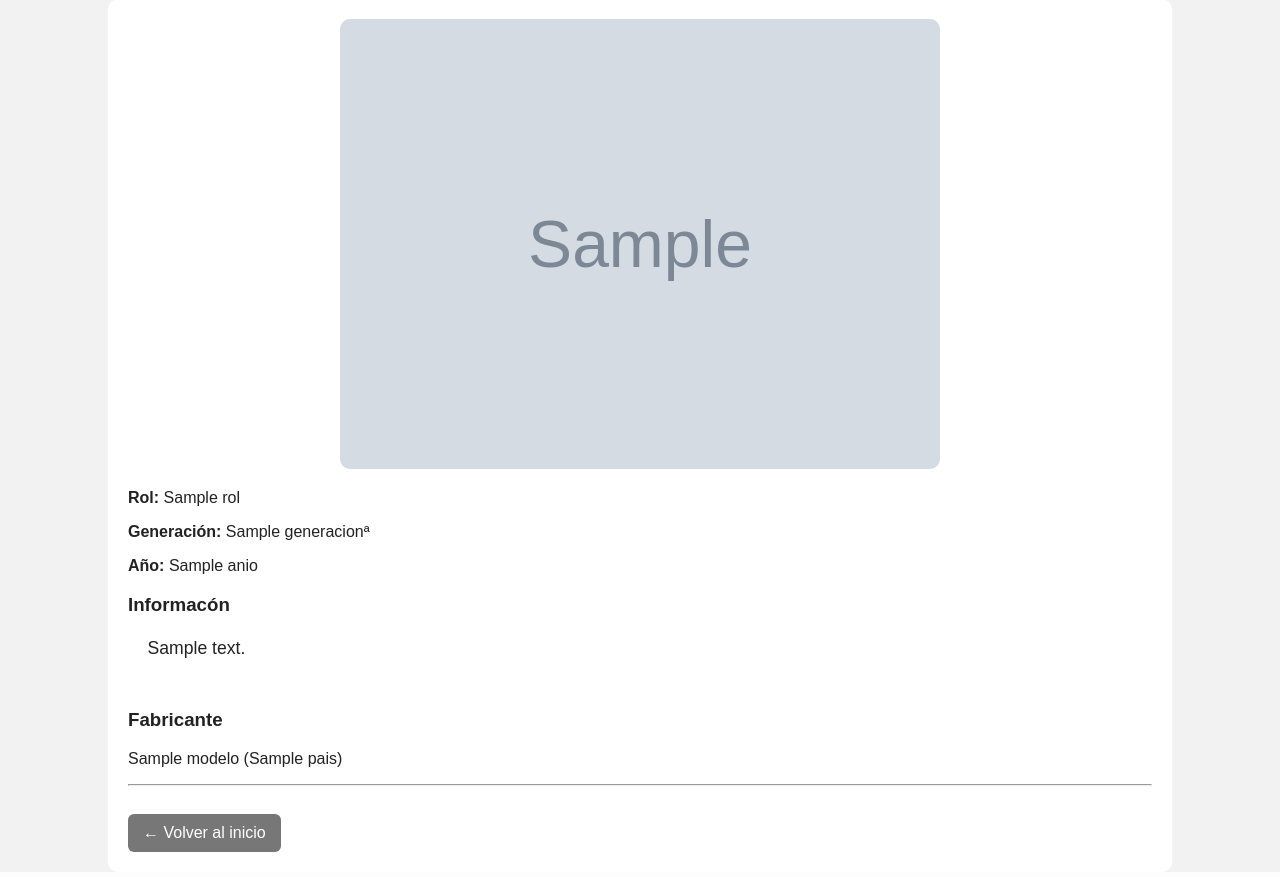
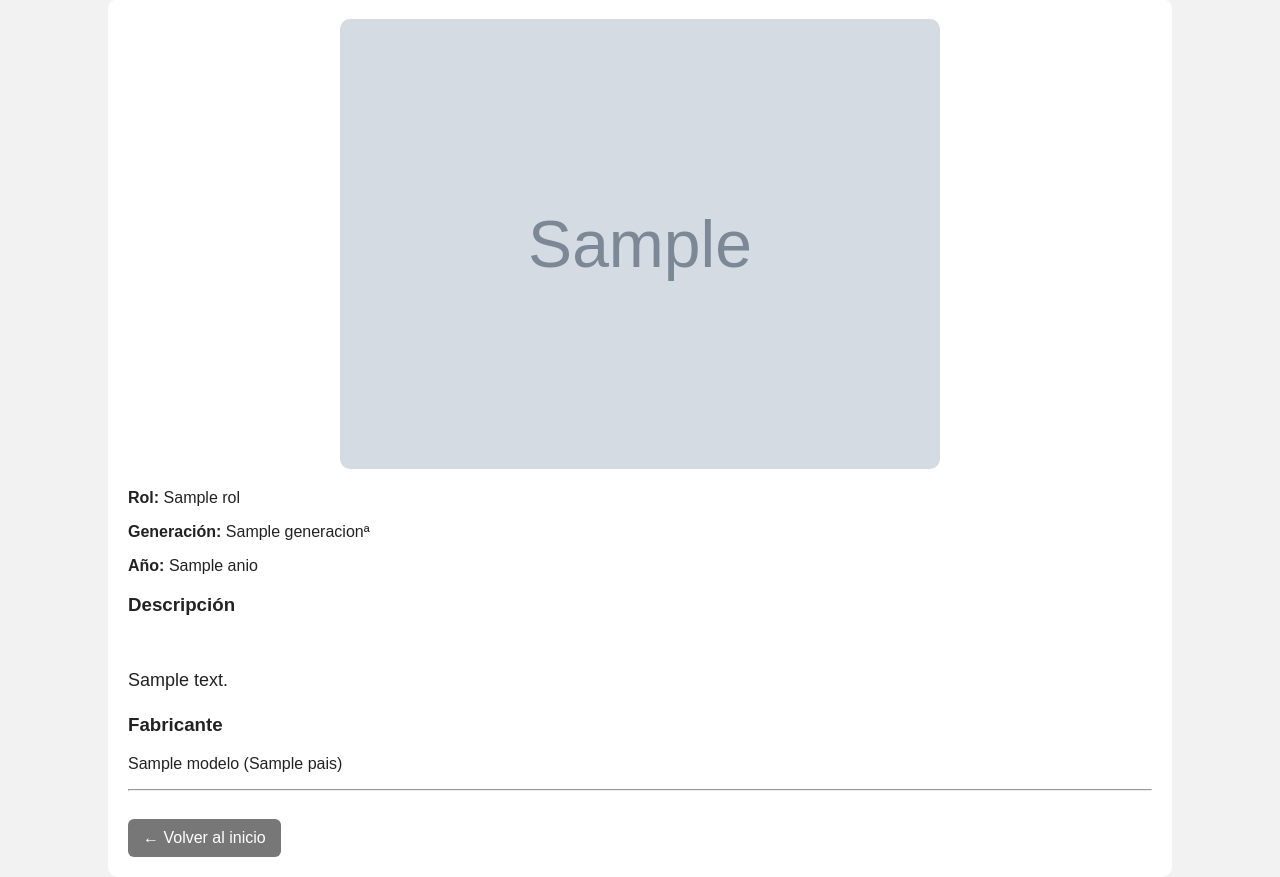
Before and after one commit to antorodriamveg/mi_wiki, a Flask app: page /modelo/1 in a window 1280 px wide. Shown: the part 151-1028 px from the top of the page. Before the commit the page ends 1003 px from the top, so only its background shows below. Run offline with Flask 3, Linux system fonts and the light colour scheme; grey boxes marked "Sample" are stand-in pictures; a database or web service that is not in the repository returns one stand-in record (values such as "Sample title"); some libraries are stand-ins or nearby versions.

Commit message:
cambio estetico 1

```diff
--- a/static/style.css
+++ b/static/style.css
@@ -128,3 +128,9 @@ input, textarea {
     font-size: 1.1rem;
     line-height: 1.6;
 }
+.descripcion-modelo {
+    white-space: pre-line;
+    line-height: 1.7;
+    font-size: 18px;
+    text-align: justify;
+}
--- a/templates/modelo.html
+++ b/templates/modelo.html
@@ -23,11 +23,11 @@
     <p><strong>Generación:</strong> {{ modelo[3] }}ª</p>
     <p><strong>Año:</strong> {{ modelo[4] }}</p>
 
-    <h3>Informacón</h3>
+    <h3>Descripción</h3>
 
-    <pre class="texto-modelo">
+    <div class="descripcion-modelo">
     {{ modelo[5] }}
-    </pre>
+    </div>
 
     <h3>Fabricante</h3>
     <p>{{ modelo[7] }} ({{ modelo[8] }})</p>
```
